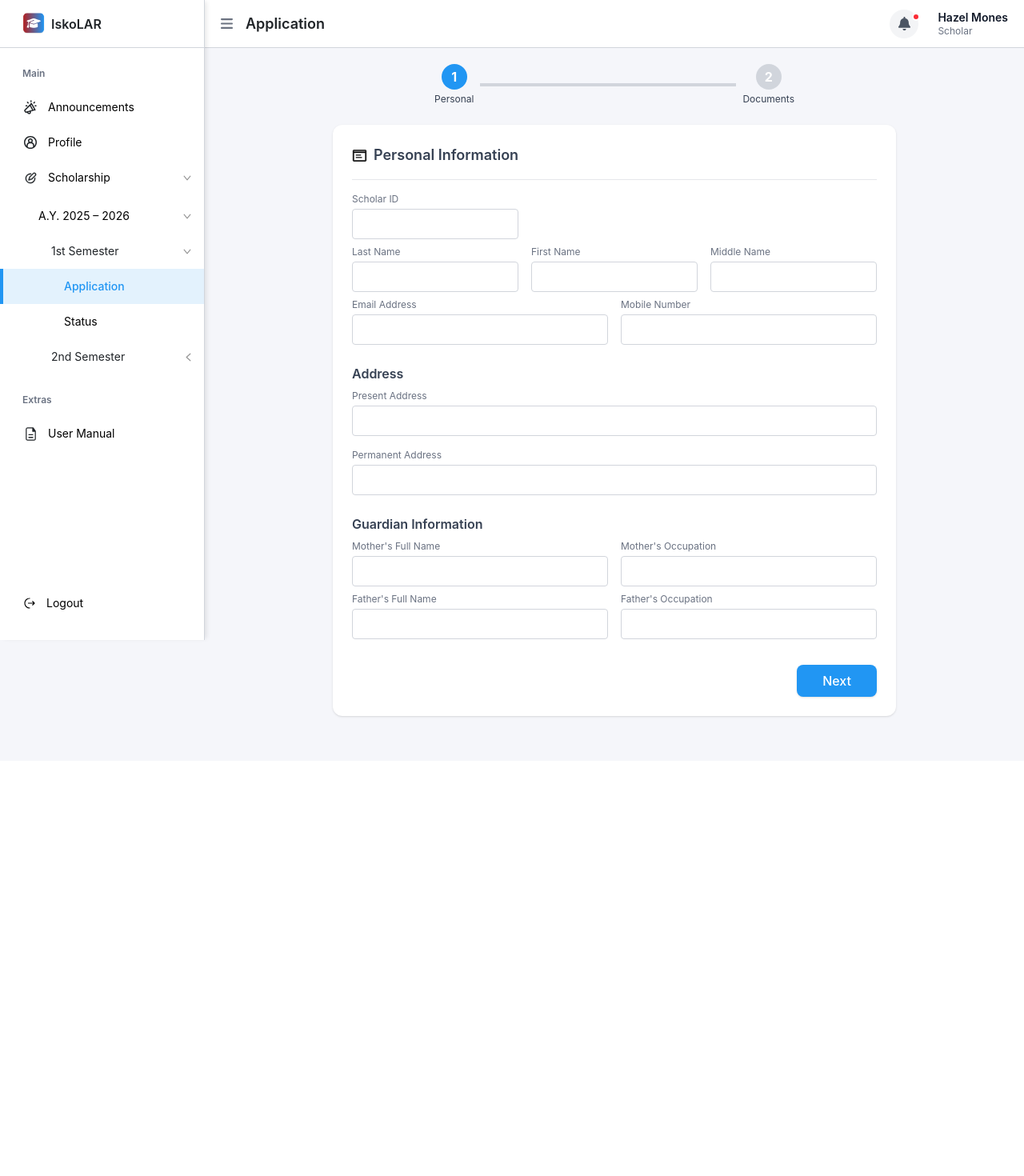
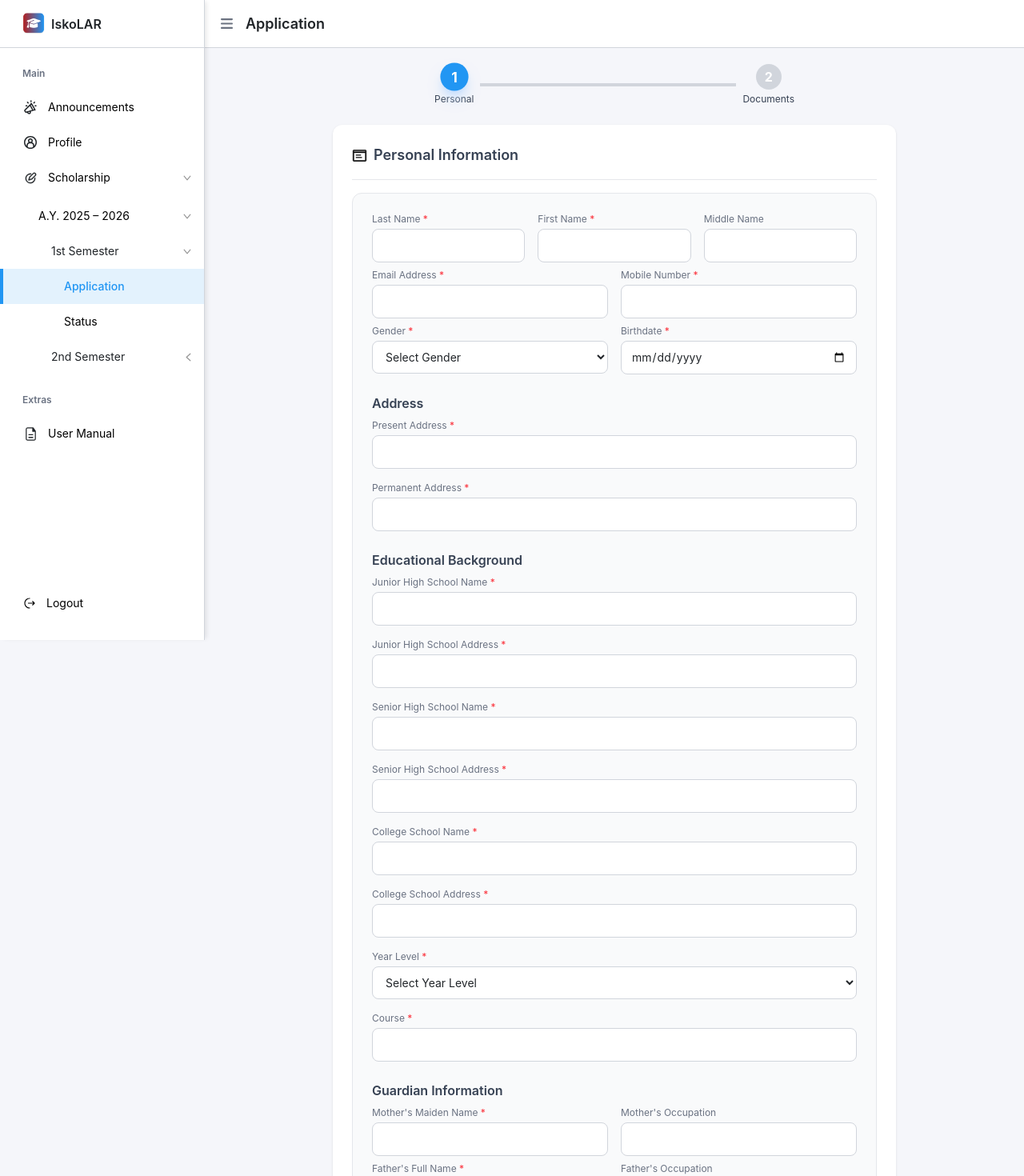
Before and after one commit to APC-SoCIT/APC_2025-2026_T1_SISTEM_IskoLAR, a Next.js app in the folder iskolar/: page /academicyearID/semesterID/application in a window 1280 px wide. Shown: the top 1470 px of the page at 80% size. Before the commit the page ends 951 px from the top, so only its background shows below. Built offline with nearby package versions, Linux system fonts and the light colour scheme.

Commit message:
modified application page

```diff
--- a/iskolar/app/academicyearID/semesterID/application/page.tsx
+++ b/iskolar/app/academicyearID/semesterID/application/page.tsx
@@ -1,22 +1,34 @@
 'use client';
 
 import Image from "next/image";
-import { useState, useRef } from "react";
+import { useState } from "react";
+
+// Common input style
+const inputClassName = "w-full border border-gray-300 rounded-lg px-3 py-2.5 text-sm transition-all duration-200 focus:ring-2 focus:ring-[#2196f3] focus:border-[#2196f3] focus:outline-none bg-white hover:border-gray-400";
 
 export default function ApplicationPage() {
   // Stepper state: 0 = Personal Info, 1 = Documents
   const [step, setStep] = useState(0);
 
   // Personal Info
-  const [scholarId, setScholarId] = useState("");
   const [lastName, setLastName] = useState("");
   const [firstName, setFirstName] = useState("");
   const [middleName, setMiddleName] = useState("");
   const [email, setEmail] = useState("");
   const [contactNumber, setContactNumber] = useState("");
+  const [gender, setGender] = useState("");
+  const [birthdate, setBirthdate] = useState("");
   const [presentAddress, setPresentAddress] = useState("");
   const [permanentAddress, setPermanentAddress] = useState("");
-  const [motherName, setMotherName] = useState("");
+  const [juniorHighName, setJuniorHighName] = useState("");
+  const [juniorHighAddress, setJuniorHighAddress] = useState("");
+  const [seniorHighName, setSeniorHighName] = useState("");
+  const [seniorHighAddress, setSeniorHighAddress] = useState("");
+  const [collegeName, setCollegeName] = useState("");
+  const [collegeAddress, setCollegeAddress] = useState("");
+  const [yearLevel, setYearLevel] = useState("");
+  const [course, setCourse] = useState("");
+  const [motherMaidenName, setMotherMaidenName] = useState("");
   const [motherJob, setMotherJob] = useState("");
   const [fatherName, setFatherName] = useState("");
   const [fatherJob, setFatherJob] = useState("");
@@ -28,88 +40,20 @@ export default function ApplicationPage() {
   const [gradesFileName, setGradesFileName] = useState("");
   const [, setIdFile] = useState<File | null>(null);
   const [idFileName, setIdFileName] = useState("");
-  const [] = useState<File | null>(null);
-  const [] = useState("");
-  const [] = useState<File | null>(null);
-  const [] = useState("");
 
   const steps = [
     { label: "Personal" },
     { label: "Documents" },
   ];
 
-  const [open, setOpen] = useState(false); // <-- add this line for notification modal
-  const notifRef = useRef<HTMLDivElement>(null);
+  const [] = useState(false);
 
   return (
     <div className="min-h-screen w-full bg-[#f5f6fa] pl-64 flex flex-col items-center">
       {/* Header */}
       <div className="fixed top-0 left-64 right-0 z-10 h-[60px] bg-white border-b border-gray-300 flex items-center gap-2 px-5">
-        <Image
-          src="/icons/menu.svg"
-          alt="Menu"
-          width={15}
-          height={15}
-          className="transition-all duration-300"
-        />
+        <Image src="/icons/menu.svg" alt="Menu" width={15} height={15} />
         <span className="text-lg font-semibold pl-2">Application</span>
-        <div className="ml-auto flex items-center gap-6">
-          {/* Notification Icon */}
-          <div
-            ref={notifRef}
-            className="relative flex items-center justify-center cursor-pointer"
-            onClick={() => setOpen((v) => !v)}
-          >
-            <span className="inline-flex items-center justify-center w-9 h-9 rounded-full bg-gray-100">
-              <Image
-                src="/icons/notification.svg"
-                alt="Notifications"
-                width={15}
-                height={15}
-              />
-            </span>
-            <span className="absolute top-1 left-7 w-2.5 h-2.5 bg-red-500 rounded-full border-2 border-white"></span>
-            {/* Modal Dropdown */}
-            {open && (
-              <div className="absolute right-0" style={{ marginTop: "14rem" }}>
-                <div className="w-[380px] bg-white rounded-lg shadow-xl border border-gray-200 z-50 p-3 flex flex-col gap-2">
-                  {[1, 2].map((n) => (
-                    <div
-                      key={n}
-                      className="flex items-center gap-3 border border-gray-200 rounded-md bg-white p-2"
-                    >
-                      <span className="flex items-center justify-center h-full ml-2">
-                        <Image
-                          src="/icons/green-check.svg"
-                          alt="Approved"
-                          width={28}
-                          height={28}
-                        />
-                      </span>
-                      <div>
-                        <div className="mt-2 font-semibold text-[#219174] text-[15px] leading-tight">
-                          Your application has been approved!
-                        </div>
-                        <div className="mb-2 text-gray-500 text-xs mt-1">
-                          For more details, please go to &quot;Status&quot; page.
-                        </div>
-                      </div>
-                    </div>
-                  ))}
-                </div>
-              </div>
-            )}
-          </div>
-          {/* Name and Role */}
-          <div className="flex flex-col justify-center">
-            <span className="text-sm font-semibold text-gray-900 leading-tight">
-              Hazel Mones
-            </span>
-            <span className="text-xs text-gray-500 leading-tight">
-              Scholar
-            </span>
-          </div>
-        </div>
       </div>
 
       {/* Stepper */}
@@ -121,8 +65,8 @@ export default function ApplicationPage() {
                 <div className="flex flex-col items-center">
                   <div
                     className={`rounded-full w-8 h-8 flex items-center justify-center font-bold text-white
-                        ${idx <= step ? "bg-[#2196f3]" : "bg-gray-300"}
-                        `}
+                      ${idx <= step ? "bg-[#2196f3] shadow-lg shadow-blue-200" : "bg-gray-300"}
+                      transition-all duration-300 transform ${idx === step ? "scale-110" : ""}`}
                   >
                     {idx + 1}
                   </div>
@@ -147,63 +91,50 @@ export default function ApplicationPage() {
             </div>
             <hr className="border-gray-200 mb-4" />
 
-            {/* Scholar ID */}
-            <div className="grid grid-cols-3 gap-4 mb-2">
-              <div>
-                <label className="block text-xs text-gray-500 mb-1">Scholar ID</label>
-                <input
-                  className="w-full bg-white border border-gray-300 rounded px-3 py-2 text-sm"
-                  value={scholarId}
-                  onChange={e => setScholarId(e.target.value)}
-                />
-              </div>
-            </div>
-
+            {/* Add spacing and grouping */}
+            <div className="space-y-8">
+              {/* Group related fields */}
+              <div className="bg-gray-50 p-6 rounded-xl border border-gray-200">
                 {/* Name and Contact */}
                 <div className="grid grid-cols-3 gap-4 mb-2">
                   <div>
-                <label className="block text-xs text-gray-500 mb-1">Last Name</label>
-                <input
-                  className="w-full bg-white border border-gray-300 rounded px-3 py-2 text-sm"
-                  value={lastName}
-                  onChange={e => setLastName(e.target.value)}
-                />
+                    <label className="block text-xs text-gray-500 mb-1">Last Name <span className="text-red-500">*</span></label>
+                    <input required className={inputClassName} value={lastName} onChange={e => setLastName(e.target.value)} />
                   </div>
                   <div>
-                <label className="block text-xs text-gray-500 mb-1">First Name</label>
-                <input
-                  className="w-full bg-white border border-gray-300 rounded px-3 py-2 text-sm"
-                  value={firstName}
-                  onChange={e => setFirstName(e.target.value)}
-                />
+                    <label className="block text-xs text-gray-500 mb-1">First Name <span className="text-red-500">*</span></label>
+                    <input required className={inputClassName} value={firstName} onChange={e => setFirstName(e.target.value)} />
                   </div>
                   <div>
                     <label className="block text-xs text-gray-500 mb-1">Middle Name</label>
-                <input
-                  className="w-full bg-white border border-gray-300 rounded px-3 py-2 text-sm"
-                  value={middleName}
-                  onChange={e => setMiddleName(e.target.value)}
-                />
+                    <input className={inputClassName} value={middleName} onChange={e => setMiddleName(e.target.value)} />
                   </div>
                 </div>
                 <div className="grid grid-cols-2 gap-4 mb-2">
                   <div>
-                <label className="block text-xs text-gray-500 mb-1">Email Address</label>
-                <input
-                  className="w-full bg-white border border-gray-300 rounded px-3 py-2 text-sm"
-                  value={email}
-                  onChange={e => setEmail(e.target.value)}
-                  type="email"
-                />
+                    <label className="block text-xs text-gray-500 mb-1">Email Address <span className="text-red-500">*</span></label>
+                    <input required type="email" className={inputClassName} value={email} onChange={e => setEmail(e.target.value)} />
                   </div>
                   <div>
-                <label className="block text-xs text-gray-500 mb-1">Mobile Number</label>
-                <input
-                  className="w-full bg-white border border-gray-300 rounded px-3 py-2 text-sm"
-                  value={contactNumber}
-                  onChange={e => setContactNumber(e.target.value)}
-                  type="tel"
-                />
+                    <label className="block text-xs text-gray-500 mb-1">Mobile Number <span className="text-red-500">*</span></label>
+                    <input required type="tel" className={inputClassName} value={contactNumber} onChange={e => setContactNumber(e.target.value)} />
+                  </div>
+                </div>
+
+                {/* Gender & Birthdate */}
+                <div className="grid grid-cols-2 gap-4 mb-2">
+                  <div>
+                    <label className="block text-xs text-gray-500 mb-1">Gender <span className="text-red-500">*</span></label>
+                    <select required className={inputClassName} value={gender} onChange={e => setGender(e.target.value)}>
+                      <option value="">Select Gender</option>
+                      <option value="Male">Male</option>
+                      <option value="Female">Female</option>
+                      <option value="Other">Other</option>
+                    </select>
+                  </div>
+                  <div>
+                    <label className="block text-xs text-gray-500 mb-1">Birthdate <span className="text-red-500">*</span></label>
+                    <input required type="date" className={inputClassName} value={birthdate} onChange={e => setBirthdate(e.target.value)} />
                   </div>
                 </div>
 
@@ -211,20 +142,55 @@ export default function ApplicationPage() {
                 <div className="mt-6 mb-2 font-semibold text-gray-700">Address</div>
                 <div className="flex flex-col gap-4 mb-2">
                   <div>
-                <label className="block text-xs text-gray-500 mb-1">Present Address</label>
-                <input
-                  className="w-full bg-white border border-gray-300 rounded px-3 py-2 text-sm"
-                  value={presentAddress}
-                  onChange={e => setPresentAddress(e.target.value)}
-                />
+                    <label className="block text-xs text-gray-500 mb-1">Present Address <span className="text-red-500">*</span></label>
+                    <input required className={inputClassName} value={presentAddress} onChange={e => setPresentAddress(e.target.value)} />
                   </div>
                   <div>
-                <label className="block text-xs text-gray-500 mb-1">Permanent Address</label>
-                <input
-                  className="w-full bg-white border border-gray-300 rounded px-3 py-2 text-sm"
-                  value={permanentAddress}
-                  onChange={e => setPermanentAddress(e.target.value)}
-                />
+                    <label className="block text-xs text-gray-500 mb-1">Permanent Address <span className="text-red-500">*</span></label>
+                    <input required className={inputClassName} value={permanentAddress} onChange={e => setPermanentAddress(e.target.value)} />
+                  </div>
+                </div>
+
+                {/* Education */}
+                <div className="mt-6 mb-2 font-semibold text-gray-700">Educational Background</div>
+                <div className="flex flex-col gap-4 mb-2">
+                  <div>
+                    <label className="block text-xs text-gray-500 mb-1">Junior High School Name <span className="text-red-500">*</span></label>
+                    <input required className={inputClassName} value={juniorHighName} onChange={e => setJuniorHighName(e.target.value)} />
+                  </div>
+                  <div>
+                    <label className="block text-xs text-gray-500 mb-1">Junior High School Address <span className="text-red-500">*</span></label>
+                    <input required className={inputClassName} value={juniorHighAddress} onChange={e => setJuniorHighAddress(e.target.value)} />
+                  </div>
+                  <div>
+                    <label className="block text-xs text-gray-500 mb-1">Senior High School Name <span className="text-red-500">*</span></label>
+                    <input required className={inputClassName} value={seniorHighName} onChange={e => setSeniorHighName(e.target.value)} />
+                  </div>
+                  <div>
+                    <label className="block text-xs text-gray-500 mb-1">Senior High School Address <span className="text-red-500">*</span></label>
+                    <input required className={inputClassName} value={seniorHighAddress} onChange={e => setSeniorHighAddress(e.target.value)} />
+                  </div>
+                  <div>
+                    <label className="block text-xs text-gray-500 mb-1">College School Name <span className="text-red-500">*</span></label>
+                    <input required className={inputClassName} value={collegeName} onChange={e => setCollegeName(e.target.value)} />
+                  </div>
+                  <div>
+                    <label className="block text-xs text-gray-500 mb-1">College School Address <span className="text-red-500">*</span></label>
+                    <input required className={inputClassName} value={collegeAddress} onChange={e => setCollegeAddress(e.target.value)} />
+                  </div>
+                  <div>
+                    <label className="block text-xs text-gray-500 mb-1">Year Level <span className="text-red-500">*</span></label>
+                    <select required className={inputClassName} value={yearLevel} onChange={e => setYearLevel(e.target.value)}>
+                      <option value="">Select Year Level</option>
+                      <option value="1">1st Year</option>
+                      <option value="2">2nd Year</option>
+                      <option value="3">3rd Year</option>
+                      <option value="4">4th Year</option>
+                    </select>
+                  </div>
+                  <div>
+                    <label className="block text-xs text-gray-500 mb-1">Course <span className="text-red-500">*</span></label>
+                    <input required className={inputClassName} value={course} onChange={e => setCourse(e.target.value)} />
                   </div>
                 </div>
 
@@ -232,53 +198,34 @@ export default function ApplicationPage() {
                 <div className="mt-6 mb-2 font-semibold text-gray-700">Guardian Information</div>
                 <div className="grid grid-cols-2 gap-4 mb-2">
                   <div>
-                <label className="block text-xs text-gray-500 mb-1">Mother&apos;s Full Name</label>
-                <input
-                  className="w-full bg-white border border-gray-300 rounded px-3 py-2 text-sm"
-                  value={motherName}
-                  onChange={e => setMotherName(e.target.value)}
-                />
+                    <label className="block text-xs text-gray-500 mb-1">Mother&apos;s Maiden Name <span className="text-red-500">*</span></label>
+                    <input required className={inputClassName} value={motherMaidenName} onChange={e => setMotherMaidenName(e.target.value)} />
                   </div>
                   <div>
                     <label className="block text-xs text-gray-500 mb-1">Mother&apos;s Occupation</label>
-                <input
-                  className="w-full bg-white border border-gray-300 rounded px-3 py-2 text-sm"
-                  value={motherJob}
-                  onChange={e => setMotherJob(e.target.value)}
-                />
+                    <input className={inputClassName} value={motherJob} onChange={e => setMotherJob(e.target.value)} />
                   </div>
                 </div>
                 <div className="grid grid-cols-2 gap-4">
                   <div>
-                <label className="block text-xs text-gray-500 mb-1">Father&apos;s Full Name</label>
-                <input
-                  className="w-full bg-white border border-gray-300 rounded px-3 py-2 text-sm"
-                  value={fatherName}
-                  onChange={e => setFatherName(e.target.value)}
-                />
+                    <label className="block text-xs text-gray-500 mb-1">Father&apos;s Full Name <span className="text-red-500">*</span></label>
+                    <input required className={inputClassName} value={fatherName} onChange={e => setFatherName(e.target.value)} />
                   </div>
                   <div>
                     <label className="block text-xs text-gray-500 mb-1">Father&apos;s Occupation</label>
-                <input
-                  className="w-full bg-white border border-gray-300 rounded px-3 py-2 text-sm"
-                  value={fatherJob}
-                  onChange={e => setFatherJob(e.target.value)}
-                />
+                    <input className={inputClassName} value={fatherJob} onChange={e => setFatherJob(e.target.value)} />
+                  </div>
+                </div>
               </div>
             </div>
 
             <div className="flex justify-end mt-8">
-              <button
-                className="cursor-pointer bg-[#2196f3] text-white px-8 py-2 rounded-lg font-medium shadow hover:bg-[#1976d2] transition"
-                onClick={() => setStep(1)}
-                type="button"
-              >
-                Next
-              </button>
+              <button className="cursor-pointer bg-[#2196f3] text-white px-8 py-2 rounded-lg font-medium shadow hover:bg-[#1976d2] transition" onClick={() => setStep(1)} type="button">Next</button>
             </div>
           </div>
         )}
 
+        {/* Step 2: Documents (unchanged) */}
         {step === 1 && (
           <div className="bg-white rounded-xl shadow p-6 mb-2">
             <div className="flex items-center gap-2 mb-4">
```
Lines whose indentation alone changed are shown as unchanged.
